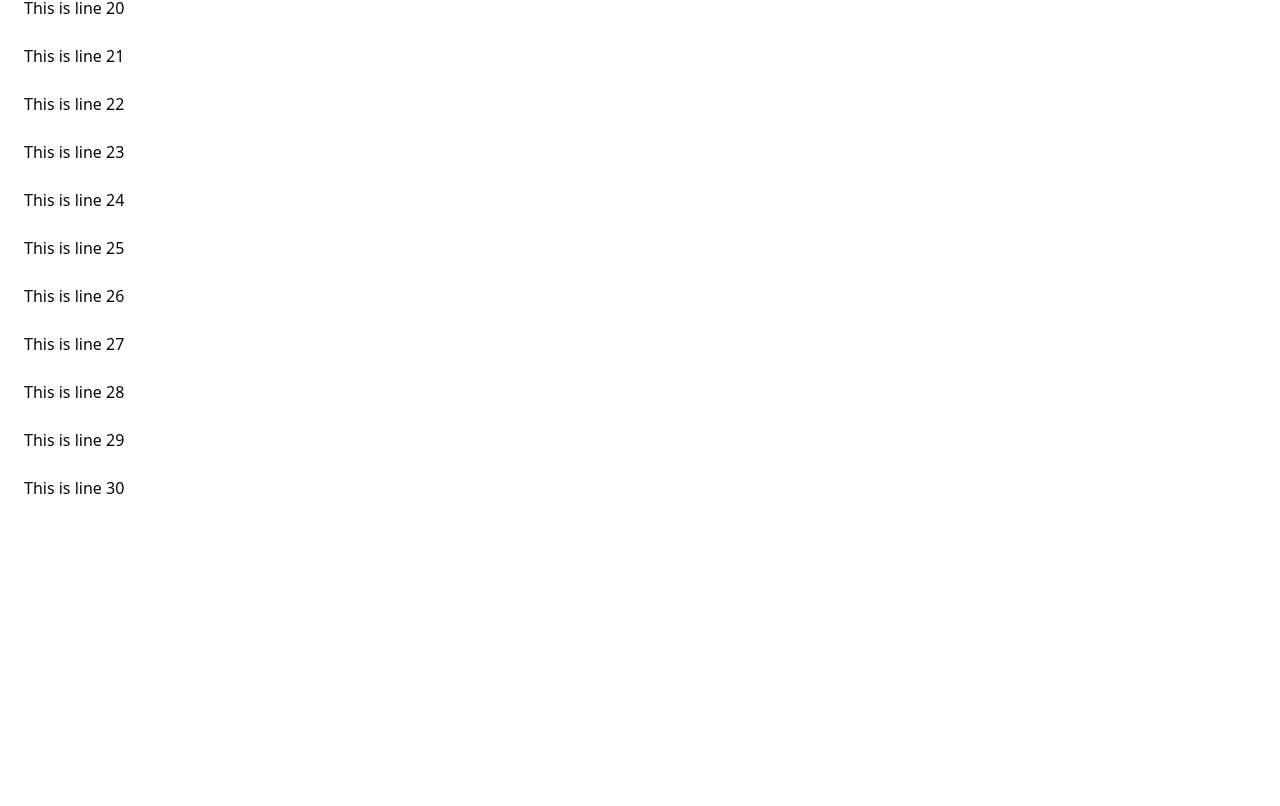
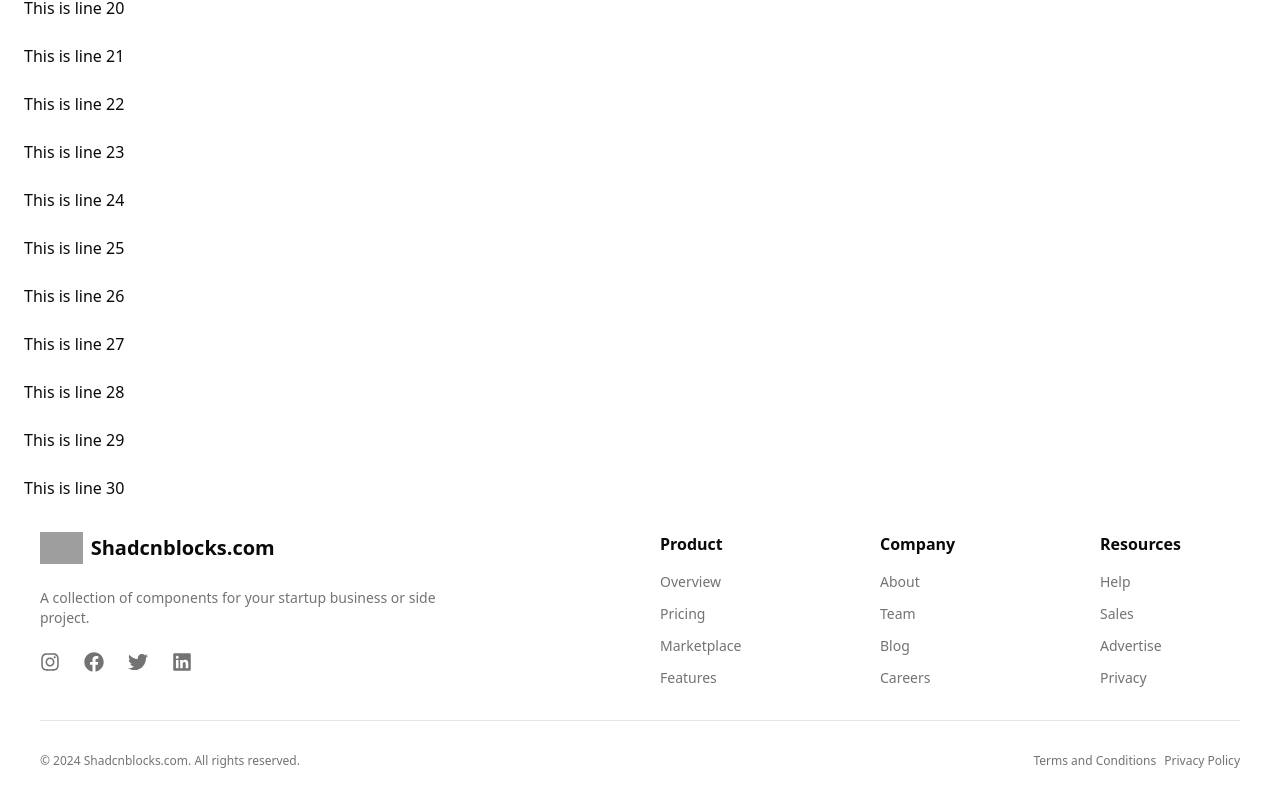
Before and after one commit to AI-TravelPlanner/Travel_Planner_Frontend, a React (Vite) app: page / in a window 1280 px wide. Shown: the part 1044-1850 px from the top of the page. Before the commit the page ends 1544 px from the top, so only its background shows below. Built offline with nearby package versions, Linux system fonts and the light colour scheme; grey boxes are pictures that could not be loaded.

Commit message:
Added footer and fixed navbar margin

```diff
--- a/package.json
+++ b/package.json
@@ -19,6 +19,7 @@
     "radix-ui": "^1.4.3",
     "react": "^19.1.1",
     "react-dom": "^19.1.1",
+    "react-icons": "^5.5.0",
     "react-redux": "^9.2.0",
     "react-router": "^7.9.1",
     "react-router-dom": "^7.9.1",
--- /dev/null
+++ b/src/layout/Footer.jsx
@@ -0,0 +1,127 @@
+import React from "react";
+import { FaFacebook, FaInstagram, FaLinkedin, FaTwitter } from "react-icons/fa";
+
+const defaultSections = [
+    {
+        title: "Product",
+        links: [
+            { name: "Overview", href: "#" },
+            { name: "Pricing", href: "#" },
+            { name: "Marketplace", href: "#" },
+            { name: "Features", href: "#" },
+        ],
+    },
+    {
+        title: "Company",
+        links: [
+            { name: "About", href: "#" },
+            { name: "Team", href: "#" },
+            { name: "Blog", href: "#" },
+            { name: "Careers", href: "#" },
+        ],
+    },
+    {
+        title: "Resources",
+        links: [
+            { name: "Help", href: "#" },
+            { name: "Sales", href: "#" },
+            { name: "Advertise", href: "#" },
+            { name: "Privacy", href: "#" },
+        ],
+    },
+];
+
+const defaultSocialLinks = [
+    { icon: <FaInstagram className="size-5" />, href: "#", label: "Instagram" },
+    { icon: <FaFacebook className="size-5" />, href: "#", label: "Facebook" },
+    { icon: <FaTwitter className="size-5" />, href: "#", label: "Twitter" },
+    { icon: <FaLinkedin className="size-5" />, href: "#", label: "LinkedIn" },
+];
+
+const defaultLegalLinks = [
+    { name: "Terms and Conditions", href: "#" },
+    { name: "Privacy Policy", href: "#" },
+];
+
+const Footer7 = ({
+    logo = {
+        url: "https://www.shadcnblocks.com",
+        src: "https://deifkwefumgah.cloudfront.net/shadcnblocks/block/logos/shadcnblockscom-icon.svg",
+        alt: "logo",
+        title: "Shadcnblocks.com",
+    },
+    sections = defaultSections,
+    description = "A collection of components for your startup business or side project.",
+    socialLinks = defaultSocialLinks,
+    copyright = "© 2024 Shadcnblocks.com. All rights reserved.",
+    legalLinks = defaultLegalLinks,
+}) => {
+    return (
+        <section className="py-8 bg-background">
+            <div className="w-full px-6 md:px-12 lg:px-10">
+                <div className="flex w-full flex-col justify-between gap-10 lg:flex-row lg:items-start lg:text-left">
+                    {/* Left column */}
+                    <div className="flex w-full flex-col justify-between gap-6 lg:items-start">
+                        {/* Logo */}
+                        <div className="flex items-center gap-2 lg:justify-start">
+                            <a href={logo.url}>
+                                <img
+                                    src={logo.src}
+                                    alt={logo.alt}
+                                    title={logo.title}
+                                    className="h-8"
+                                />
+                            </a>
+                            <h2 className="text-xl font-semibold">{logo.title}</h2>
+                        </div>
+                        <p className="text-muted-foreground max-w-[70%] text-sm">
+                            {description}
+                        </p>
+                        <ul className="text-muted-foreground flex items-center space-x-6">
+                            {socialLinks.map((social, idx) => (
+                                <li key={idx} className="hover:text-primary font-medium">
+                                    <a href={social.href} aria-label={social.label}>
+                                        {social.icon}
+                                    </a>
+                                </li>
+                            ))}
+                        </ul>
+                    </div>
+
+                    {/* Right column (sections) */}
+                    <div className="grid w-full gap-6 md:grid-cols-3 lg:gap-20">
+                        {sections.map((section, sectionIdx) => (
+                            <div key={sectionIdx}>
+                                <h3 className="mb-4 font-bold">{section.title}</h3>
+                                <ul className="text-muted-foreground space-y-3 text-sm">
+                                    {section.links.map((link, linkIdx) => (
+                                        <li
+                                            key={linkIdx}
+                                            className="hover:text-primary font-medium"
+                                        >
+                                            <a href={link.href}>{link.name}</a>
+                                        </li>
+                                    ))}
+                                </ul>
+                            </div>
+                        ))}
+                    </div>
+                </div>
+
+                {/* Bottom row */}
+                <div className="text-muted-foreground mt-8 flex flex-col justify-between gap-4 border-t py-8 text-xs font-medium md:flex-row md:items-center md:text-left">
+                    <p className="order-2 lg:order-1">{copyright}</p>
+                    <ul className="order-1 flex flex-col gap-2 md:order-2 md:flex-row">
+                        {legalLinks.map((link, idx) => (
+                            <li key={idx} className="hover:text-primary">
+                                <a href={link.href}> {link.name}</a>
+                            </li>
+                        ))}
+                    </ul>
+                </div>
+            </div>
+        </section>
+    );
+};
+
+export { Footer7 };
--- a/src/layout/Layout.jsx
+++ b/src/layout/Layout.jsx
@@ -1,5 +1,6 @@
 import React from 'react'
 import Navbar from './Navbar'
+import { Footer7 } from './Footer';
 
 const Layout = ({ children }) => {
     return (
@@ -14,6 +15,7 @@
             <main className="flex-grow px-4 md:px-6 pt-4">
                 {children}
             </main>
+            <Footer7 />
         </div>
     );
 };
--- a/src/layout/Navbar.jsx
+++ b/src/layout/Navbar.jsx
@@ -22,7 +22,7 @@
   return (
     // <header className="border-b px-4 md:px-6 fixed  ">
     <header className="sticky top-0 z-50 w-full backdrop-blur-md bg-white/70 shadow-md">
-      <div className="flex h-16 justify-between gap-4">
+      <div className="flex h-16 justify-between gap-4 mx-10">
         {/* Left side */}
         <div className="flex gap-2">
 
```
Also changed, not shown: 1 other file (tests, documents, lock files or other folders).
